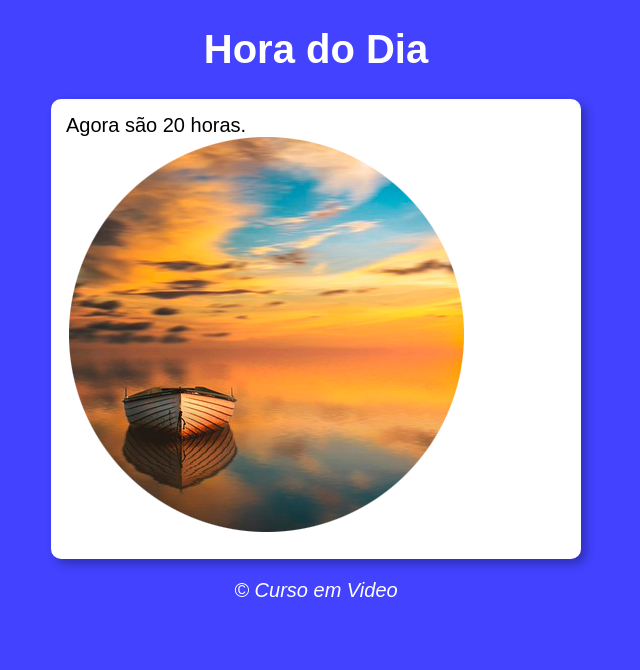
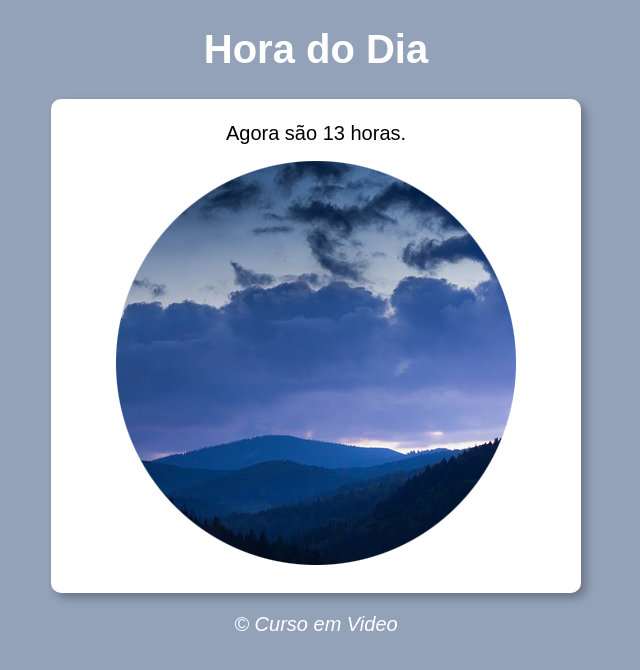
Before and after one commit to SavioSrg/Respositorio-Exercicios, a plain HTML site: page cursoEmVideo/Javascript/desafio001/ds001.html in a window 1280 px wide. Shown: the whole page, without its empty margins (324-964 px from the left). Drawn offline with Linux system fonts and the light colour scheme.

Commit message:
Update ds001.html
Finalização do primeiro desafio

```diff
--- a/cursoEmVideo/Javascript/desafio001/ds001.html
+++ b/cursoEmVideo/Javascript/desafio001/ds001.html
@@ -24,6 +24,11 @@
             box-shadow: 5px 5px 10px #00000046;
         }
 
+        div{
+            text-align: center;
+            padding: 8px;
+        }
+
         footer{
             color: white;
             text-align: center;
@@ -41,7 +46,7 @@
             <p>asdasd</p>
         </div>
         <div id="foto">
-            <img src="amanhecer.png" alt="Foto do Dia">
+            <img id="imagem" src="amanhecer.png" alt="Foto do Dia">
 
         </div>
     </section>
@@ -52,21 +57,22 @@
     <script>
         function carregar(){
             var msg = window.document.getElementById('msg')
-            var img = window.document.getElementById('foto')
+            var img = window.document.getElementById('imagem')
             var data = new Date()
-            // var hora = data.getHours()
-            var hora = 20
+            var hora = data.getHours()
             msg.innerHTML = `Agora são ${hora} horas.`
 
             if (hora >= 0 && hora < 12){
-                // BOM DIA
+                // BOM DIA #7EA3A0
+                document.body.style.background = '#7EA3A0'
                 img.src = 'amanhecer.png'
             } else if (hora >= 12 && hora < 18){
-                // BOA TARDE
+                // BOA TARDE #93A2B9
+                document.body.style.background = '#93A2B9'
                 img.src = 'tarde.png'
             } else {
-                //BOA NOITE
-                img.src= 'noite.png'
+                //BOA NOITE #375472
+                document.body.style.background = '#375472'
                 img.src = 'noite.png'
             }
         }
```
